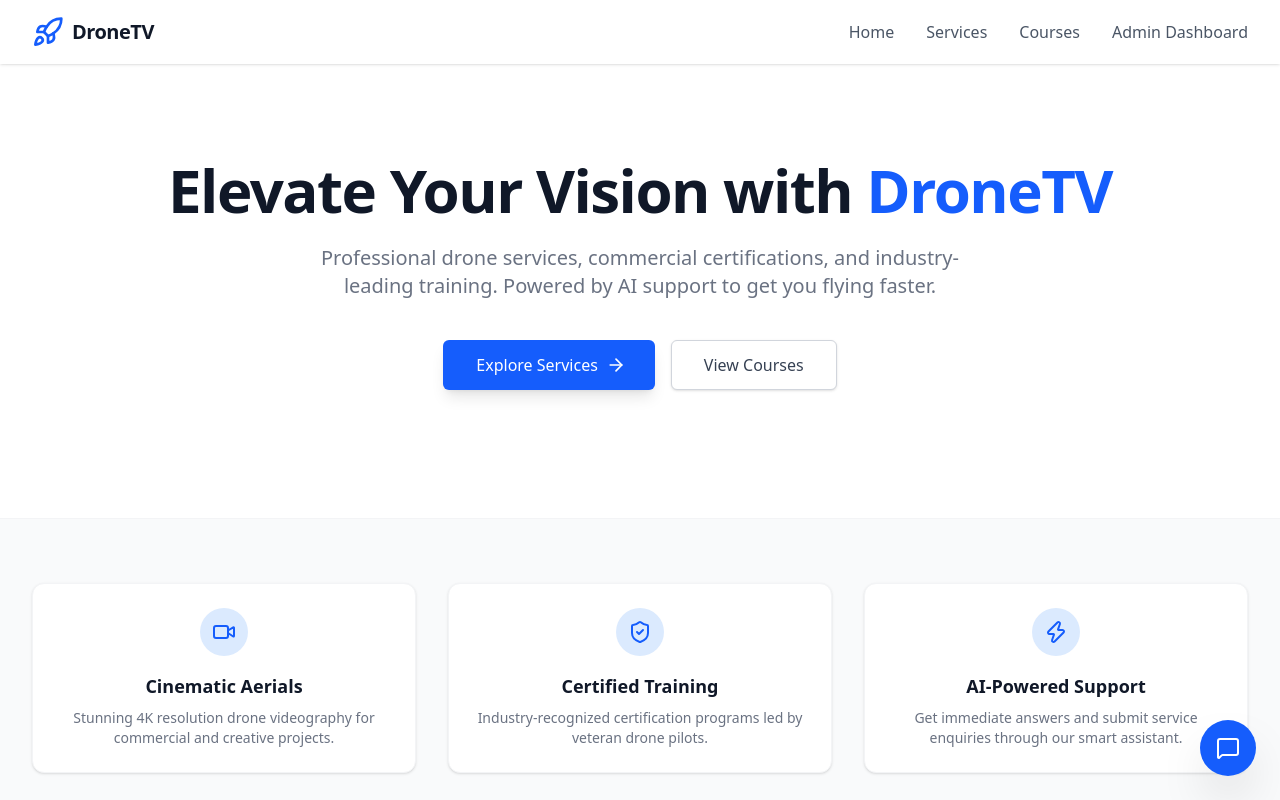
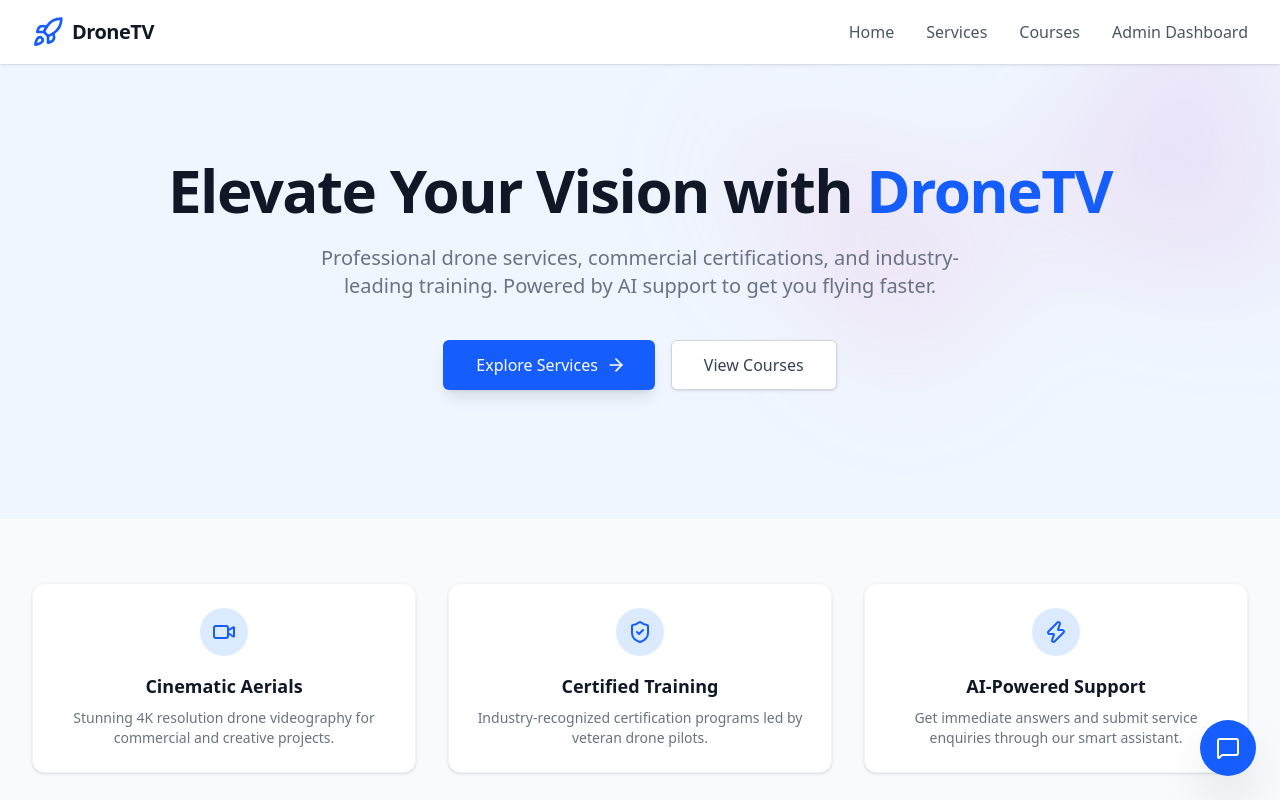
Before and after one commit to JoshuaAlive/-FullStack_Chatbot_Task_Joshua_Omotosho, a React (Vite) app in the folder frontend/: page / in a window 1280 px wide. Shown: the top 800 px of the page. Built offline with nearby package versions, Linux system fonts and the light colour scheme.

Commit message:
style: update global background color to soft blue for cohesive theme

```diff
--- a/frontend/src/index.css
+++ b/frontend/src/index.css
@@ -5,7 +5,8 @@ html {
 }
 
 body {
-  background-color: #f9fafb; /* gray-50 */
-  color: #111827; /* gray-900 */
+  /* A beautiful soft blue that perfectly matches the blue-600 buttons */
+  background-color: #eff6ff;
+  color: #0f172a;
   font-family: ui-sans-serif, system-ui, sans-serif;
 }
--- a/frontend/src/pages/Home.tsx
+++ b/frontend/src/pages/Home.tsx
@@ -8,7 +8,7 @@ const Home = () => {
   return (
     <div className="w-full">
       {/* Hero Section */}
-      <section className="relative bg-white overflow-hidden">
+      <section className="relative bg-transparent overflow-hidden">
         <div className="max-w-7xl mx-auto px-4 sm:px-6 lg:px-8 pt-24 pb-32">
           <div className="text-center">
             <motion.h1
```
